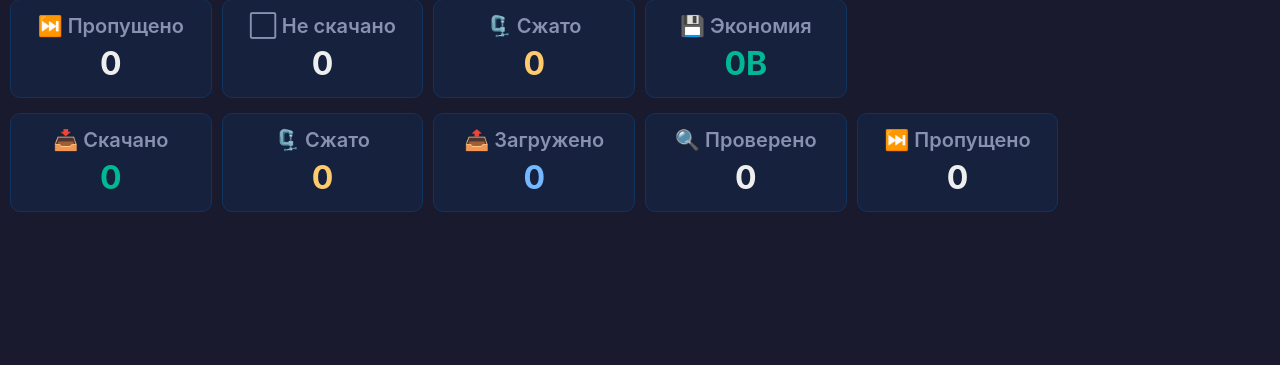
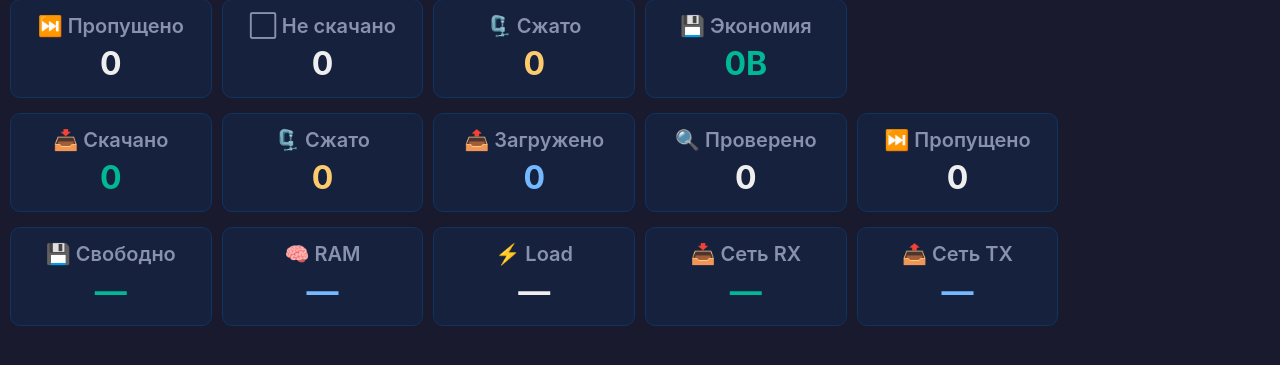
Before and after one commit to IgorZaharchuk/Telegram_to_YaDisk, a Flask app: page /backup/dashboard in a window 1280 px wide. Shown: the part 249-614 px from the top of the page. Run offline with Flask 3, Linux system fonts and the light colour scheme; data that the repository does not hold is empty; some libraries are stand-ins or nearby versions.

Commit message:
dashboard: 5 system cards - disk, ram, load, net rx/tx

```diff
--- a/web/server.py
+++ b/web/server.py
@@ -232,6 +232,30 @@
 
     conn.close()
 
+    import shutil
+    disk = shutil.disk_usage(PROJECT_DIR)
+    mem_total = mem_avail = 0
+    try:
+        with open('/proc/meminfo') as f:
+            for line in f:
+                if 'MemTotal' in line: mem_total = int(line.split()[1]) * 1024
+                if 'MemAvailable' in line: mem_avail = int(line.split()[1]) * 1024
+    except: pass
+    load = ['0','0','0']
+    try:
+        with open('/proc/loadavg') as f:
+            load = f.read().split()[:3]
+    except: pass
+    net_rx = net_tx = 0
+    try:
+        with open('/proc/net/dev') as f:
+            for line in f:
+                if 'eth0' in line or 'ens' in line or 'enp' in line:
+                    parts = line.split()
+                    net_rx += int(parts[1])
+                    net_tx += int(parts[9])
+    except: pass
+
     return jsonify({
         'running': running,
         'heartbeat_age': round(age, 1),
@@ -250,6 +274,14 @@
         'saved_bytes': saved_bytes,
         'file_err_count': file_err_count,
         'sys_err_count': sys_err_count,
+        'system': {
+            'disk_free': disk.free,
+            'mem_avail': mem_avail,
+            'mem_total': mem_total,
+            'load': [float(x) for x in load],
+            'net_rx': net_rx,
+            'net_tx': net_tx
+        },
         'scan_progress': scan_progress,
         'chat_stats': chat_stats
     })
@@ -953,7 +985,31 @@
     """Возвращает прямые ссылки для списка файлов."""
     paths = request.args.get('paths', '').split(',')
     if not paths or not YA_TOKEN:
-        return jsonify({})
+        import shutil
+    disk = shutil.disk_usage(PROJECT_DIR)
+    mem_total = mem_avail = 0
+    try:
+        with open('/proc/meminfo') as f:
+            for line in f:
+                if 'MemTotal' in line: mem_total = int(line.split()[1]) * 1024
+                if 'MemAvailable' in line: mem_avail = int(line.split()[1]) * 1024
+    except: pass
+    load = ['0','0','0']
+    try:
+        with open('/proc/loadavg') as f:
+            load = f.read().split()[:3]
+    except: pass
+    net_rx = net_tx = 0
+    try:
+        with open('/proc/net/dev') as f:
+            for line in f:
+                if 'eth0' in line or 'ens' in line or 'enp' in line:
+                    parts = line.split()
+                    net_rx += int(parts[1])
+                    net_tx += int(parts[9])
+    except: pass
+
+    return jsonify({})
 
     headers = {'Authorization': f'OAuth {YA_TOKEN}'}
     result = {}
--- a/web/templates/dashboard.html
+++ b/web/templates/dashboard.html
@@ -119,6 +119,13 @@
     </div>
     {% endif %}
 
+    <div class="cards" id="sys-cards">
+        <div class="card"><div class="label">💾 Свободно</div><div class="num green" id="sys-disk">—</div></div>
+        <div class="card"><div class="label">🧠 RAM</div><div class="num blue" id="sys-ram">—</div></div>
+        <div class="card"><div class="label">⚡ Load</div><div class="num" id="sys-load">—</div></div>
+        <div class="card"><div class="label">📥 Сеть RX</div><div class="num green" id="sys-rx">—</div></div>
+        <div class="card"><div class="label">📤 Сеть TX</div><div class="num blue" id="sys-tx">—</div></div>
+    </div>
     {% if chat_stats %}
     <div class="section">
         <h2>📁 Чаты</h2>
@@ -158,6 +165,14 @@
         document.getElementById('compressed-count').textContent = d.compressed_count || 0;
         document.getElementById('saved-bytes').textContent = fmtSize(d.saved_bytes || 0);
 
+        if (d.system) {
+            document.getElementById('sys-disk').textContent = fmtSize(d.system.disk_free || 0);
+            document.getElementById('sys-ram').textContent = fmtSize(d.system.mem_avail || 0);
+            document.getElementById('sys-load').textContent = (d.system.load || [0,0,0]).map(function(x){return x.toFixed(1)}).join(' ');
+            document.getElementById('sys-rx').textContent = fmtSize(d.system.net_rx || 0);
+            document.getElementById('sys-tx').textContent = fmtSize(d.system.net_tx || 0);
+        }
+
         // Мигалка
         let counter = parseInt(localStorage.getItem('blink') || '0');
         localStorage.setItem('blink', counter + 1);
```
